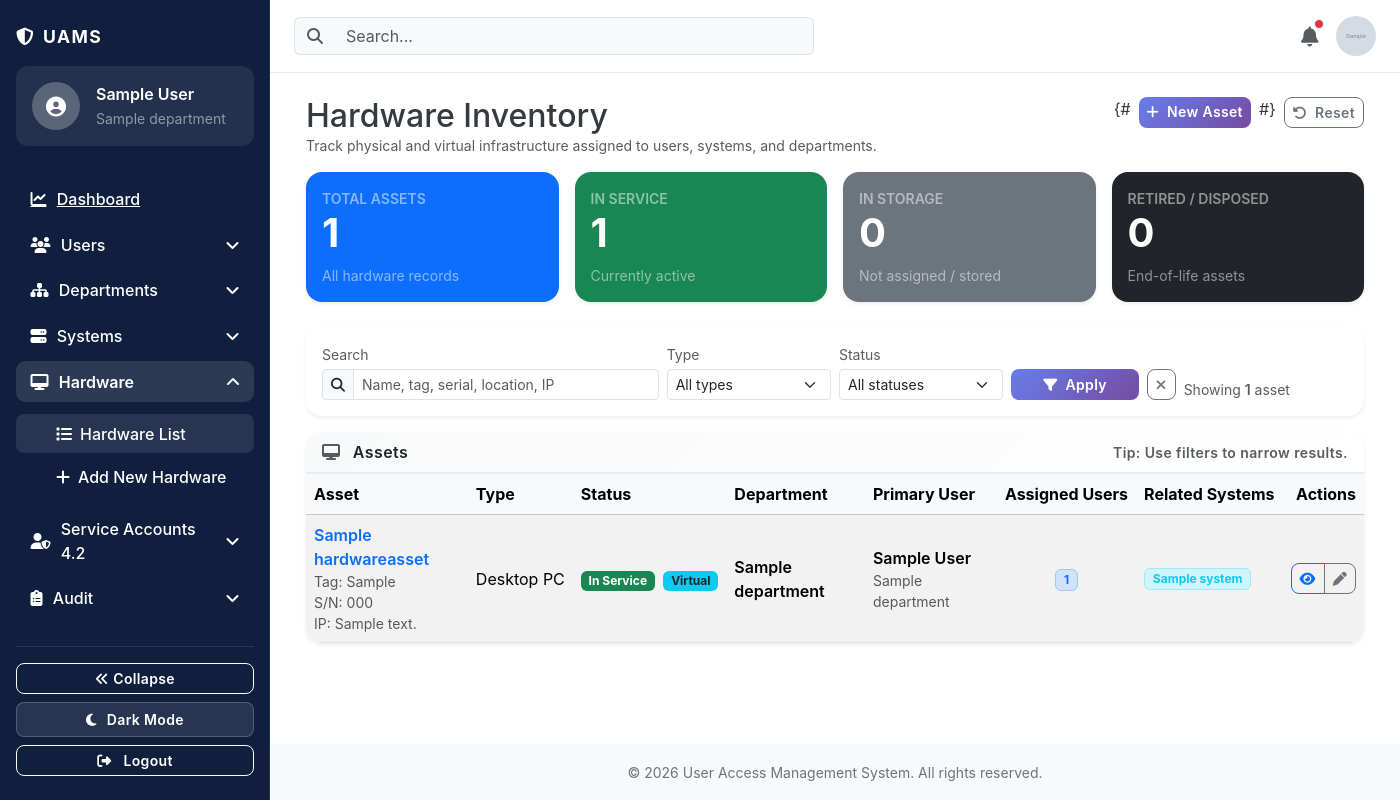
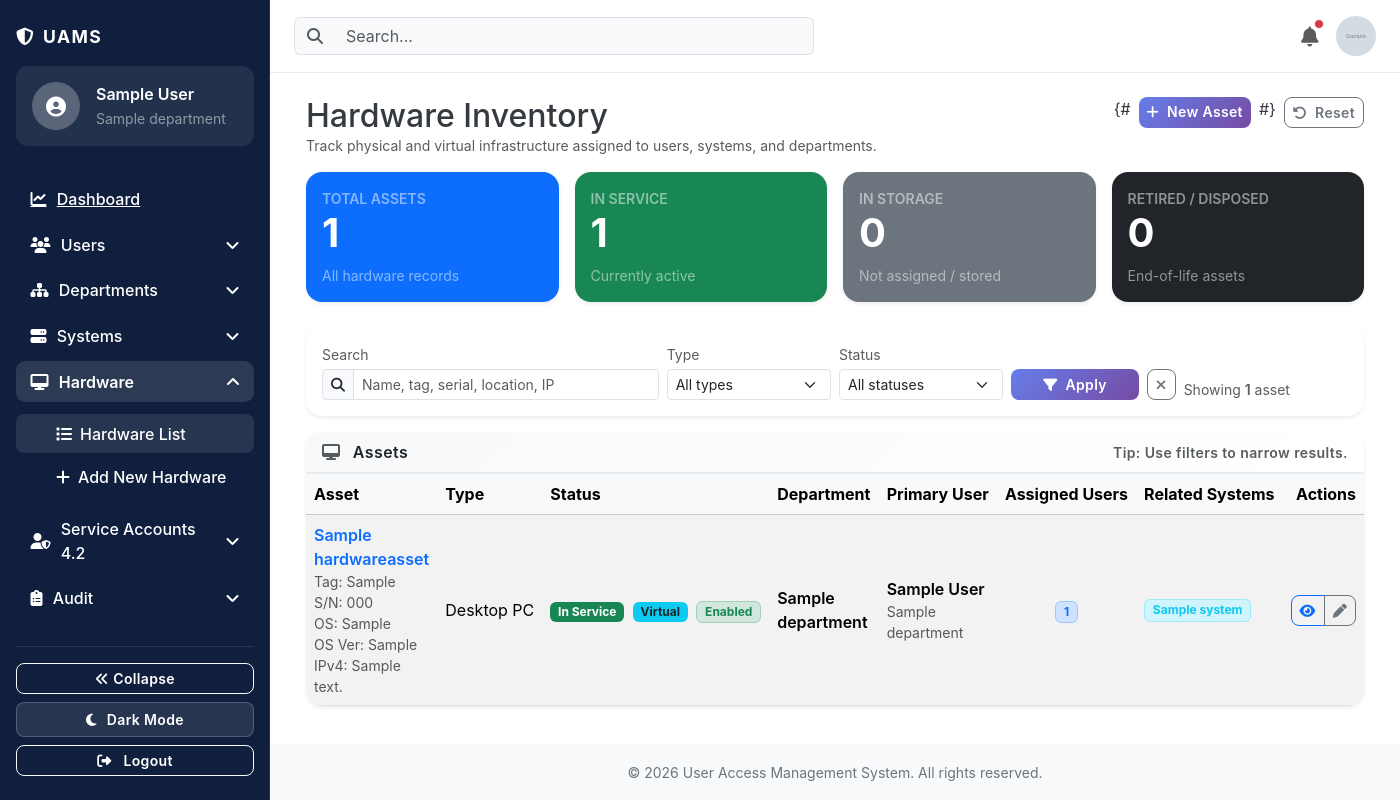
Before and after one commit to abdelmanem/User-Access-Management-System, a Django app: page /hardware/ in a window 1400 px wide. Run offline with Django 5.2, Linux system fonts and the light colour scheme; a user stored in the database is signed in; tables that the repository leaves empty hold one stand-in row (values such as "Sample post"); grey boxes marked "Sample" are stand-in pictures.

Commit message:
update hardware sync with AD

```diff
--- a/hardware/forms.py
+++ b/hardware/forms.py
@@ -14,6 +14,7 @@
             "manufacturer",
             "model_number",
             "operating_system",
+            "operating_system_version",
             "cpu",
             "memory_gb",
             "storage_capacity_gb",
@@ -22,6 +23,7 @@
             "end_of_life_date",
             "location",
             "ip_address",
+            "ipv4_address",
             "mac_address",
             "notes",
             "department",
@@ -29,6 +31,7 @@
             "assigned_users",
             "related_systems",
             "is_virtual",
+            "is_enabled",
             "requires_patch_management",
             "last_inventory_check",
             "next_inventory_check",
--- a/hardware/models.py
+++ b/hardware/models.py
@@ -76,6 +76,12 @@
         null=True,
         help_text="Installed operating system (if applicable).",
     )
+    operating_system_version = models.CharField(
+        max_length=100,
+        blank=True,
+        null=True,
+        help_text="Operating system version / build (e.g., 10.0.19045).",
+    )
     cpu = models.CharField(
         max_length=100,
         blank=True,
@@ -117,6 +123,12 @@
         blank=True,
         null=True,
         help_text="Primary IP address assigned to the asset.",
+    )
+    ipv4_address = models.GenericIPAddressField(
+        blank=True,
+        null=True,
+        help_text="Primary IPv4 address (if available).",
+        protocol="IPv4",
     )
     mac_address = models.CharField(
         max_length=50,
@@ -162,6 +174,10 @@
     is_virtual = models.BooleanField(
         default=False,
         help_text="Indicates if the asset is virtualized (VM, container, etc.).",
+    )
+    is_enabled = models.BooleanField(
+        default=True,
+        help_text="Indicates if the associated directory/computer account is enabled.",
     )
     requires_patch_management = models.BooleanField(
         default=True,
--- a/hardware/templates/hardware/hardware_list.html
+++ b/hardware/templates/hardware/hardware_list.html
@@ -164,7 +164,15 @@
                     {% if asset.serial_number %}
                       <div class="text-muted small">S/N: {{ asset.serial_number }}</div>
                     {% endif %}
-                    {% if asset.ip_address %}
+                    {% if asset.operating_system %}
+                      <div class="text-muted small">OS: {{ asset.operating_system }}</div>
+                    {% endif %}
+                    {% if asset.operating_system_version %}
+                      <div class="text-muted small">OS Ver: {{ asset.operating_system_version }}</div>
+                    {% endif %}
+                    {% if asset.ipv4_address %}
+                      <div class="text-muted small">IPv4: {{ asset.ipv4_address }}</div>
+                    {% elif asset.ip_address %}
                       <div class="text-muted small">IP: {{ asset.ip_address }}</div>
                     {% endif %}
                   </td>
@@ -175,6 +183,13 @@
                     <span class="badge bg-{{ asset.lifecycle_state_color }}">{{ asset.status }}</span>
                     {% if asset.is_virtual %}
                       <span class="badge bg-info text-dark ms-1">Virtual</span>
+                    {% endif %}
+                    {% if asset.is_enabled is not None %}
+                      {% if asset.is_enabled %}
+                        <span class="badge bg-success-subtle text-success border border-success-subtle ms-1">Enabled</span>
+                      {% else %}
+                        <span class="badge bg-danger-subtle text-danger border border-danger-subtle ms-1">Disabled</span>
+                      {% endif %}
                     {% endif %}
                   </td>
 
```
Also changed, not shown: accounts/ldap_backend.py (+29 -0 lines), hardware/templates/hardware/hardware_detail.html (+7 -0 lines), hardware/templates/hardware/hardware_form.html (+21 -0 lines), hardware/migrations/0002_hardwareasset_ipv4_address_hardwareasset_is_enabled_and_more.py (added).
